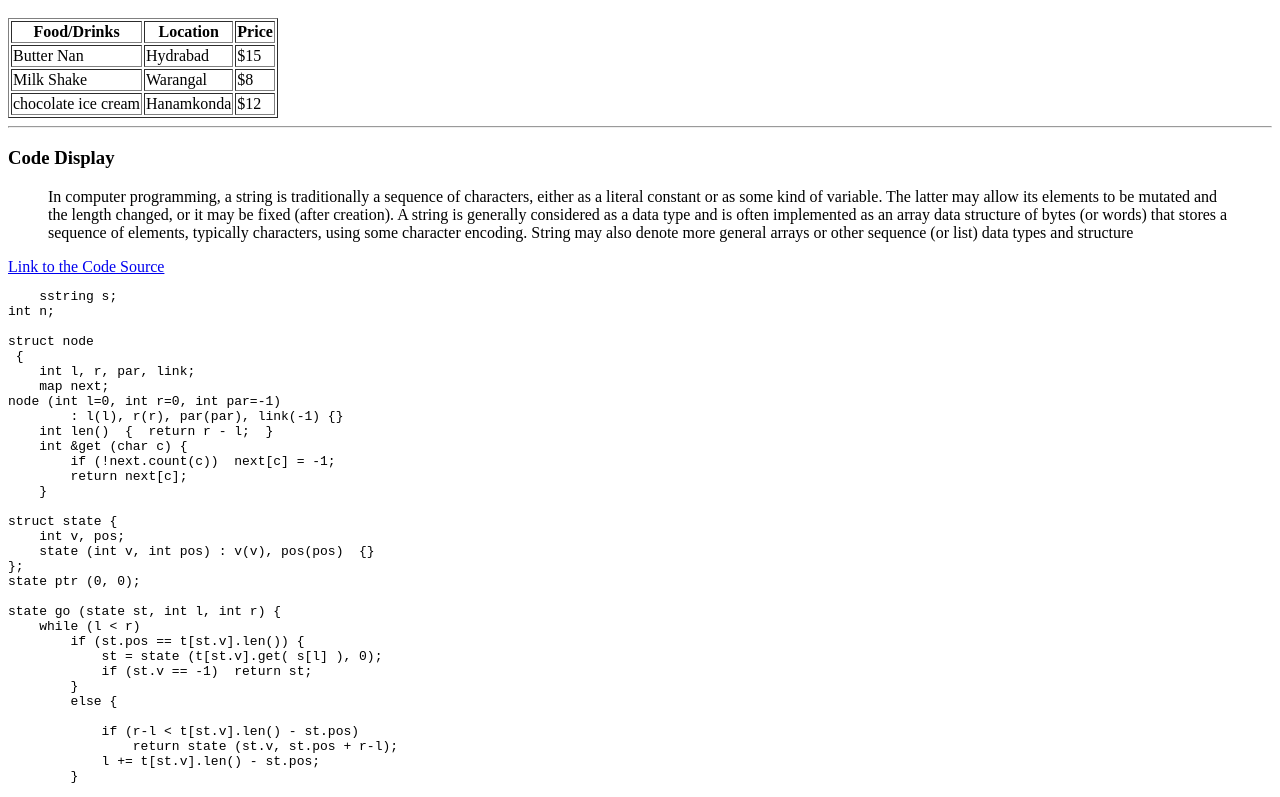
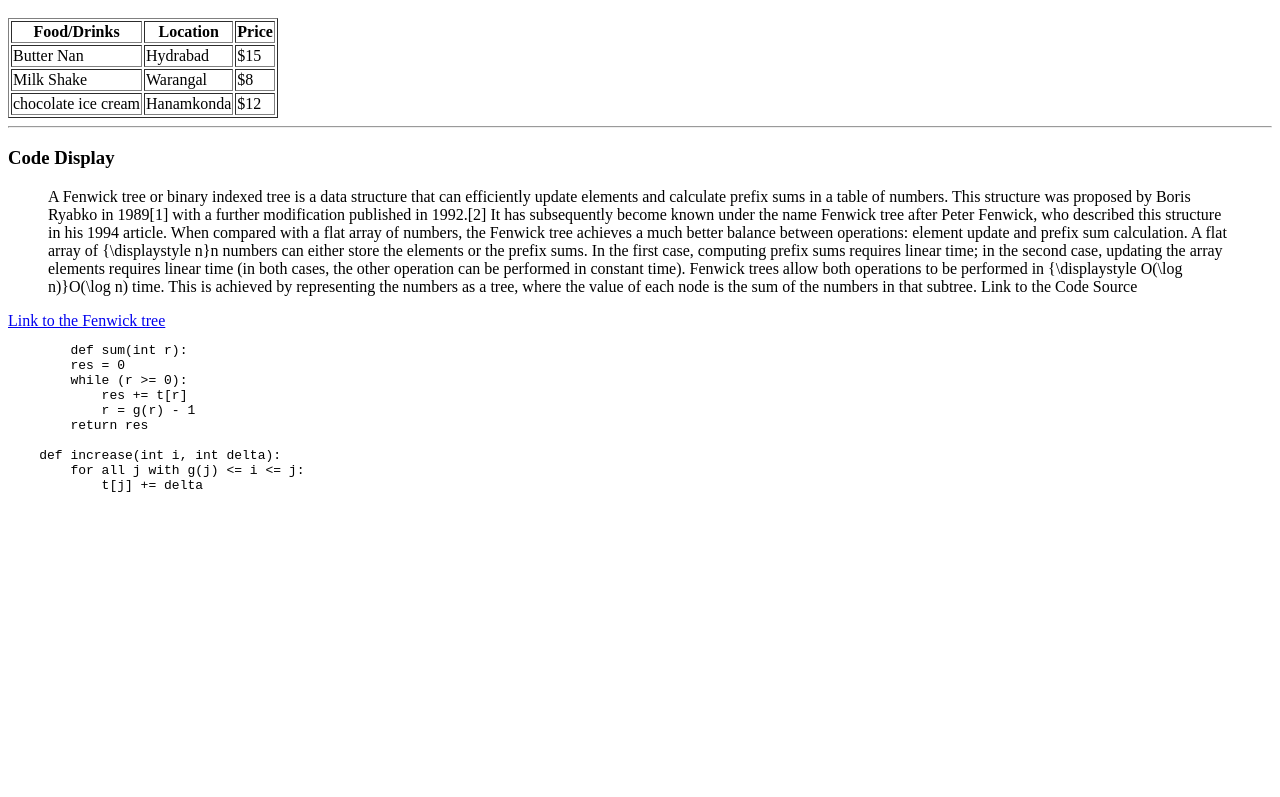
Before and after one commit to 44-563-WebApps-F21/webapps-f21-assignment-3-pnikhil24, a plain HTML site: page index.html in a window 1280 px wide. Shown: the part 631-1428 px from the top of the page. After the commit the page ends 1137 px from the top, so only its background shows below. Drawn offline with Linux system fonts and the light colour scheme.

Commit message:
Update index.html

```diff
--- a/index.html
+++ b/index.html
@@ -69,70 +69,31 @@
     </table>
     <hr>
     <h3>Code Display</h3>
-    <blockquote cite="https://en.wikipedia.org/wiki/String_(computer_science)">In computer programming, a string is
-        traditionally a sequence of characters, either as a literal constant or as some kind of variable. The latter may
-        allow its elements to be mutated and the length changed, or it may be fixed (after creation). A string is
-        generally considered as a data type and is often implemented as an array data structure of bytes (or words) that
-        stores a sequence of elements, typically characters, using some character encoding. String may also denote more
-        general arrays or other sequence (or list) data types and structure</blockquote>
-    <a href="https://cp-algorithms.com/string/suffix-tree-ukkonen.htm"> Link to the Code Source</a>
+    <blockquote cite="https://en.wikipedia.org/wiki/Fenwick_tree"> A Fenwick tree or binary indexed tree is a data
+        structure that can efficiently update elements and calculate prefix sums in a table of numbers.
+        This structure was proposed by Boris Ryabko in 1989[1] with a further modification published in 1992.[2] It has
+        subsequently become known under the name Fenwick tree after Peter Fenwick, who described this structure in his
+        1994 article. When compared with a flat array of numbers, the Fenwick tree achieves a much better balance
+        between operations: element update and prefix sum calculation. A flat array of {\displaystyle n}n numbers can
+        either store the elements or the prefix sums. In the first case, computing prefix sums requires linear time; in
+        the
+        second case, updating the array elements requires linear time (in both cases, the other operation can be
+        performed in constant time). Fenwick trees allow both operations to be performed in {\displaystyle O(\log
+        n)}O(\log n) time. This is achieved by representing the numbers as a tree, where the value of each node is the
+        sum of the numbers in that subtree. Link to the Code Source</blockquote>
+    <a href="https://en.wikipedia.org/wiki/Fenwick_tree">Link to the Fenwick tree</a>
     <pre>
-    sstring s;
-int n;
+        def sum(int r):
+        res = 0
+        while (r >= 0):
+            res += t[r]
+            r = g(r) - 1
+        return res
 
-struct node
- {
-    int l, r, par, link;
-    map<char,int> next;
-node (int l=0, int r=0, int par=-1)
-        : l(l), r(r), par(par), link(-1) {}
-    int len()  {  return r - l;  }
-    int &get (char c) {
-        if (!next.count(c))  next[c] = -1;
-        return next[c];
-    }
-
-struct state {
-    int v, pos;
-    state (int v, int pos) : v(v), pos(pos)  {}
-};
-state ptr (0, 0);
-
-state go (state st, int l, int r) {
-    while (l < r)
-        if (st.pos == t[st.v].len()) {
-            st = state (t[st.v].get( s[l] ), 0);
-            if (st.v == -1)  return st;
-        }
-        else {
-
-            if (r-l < t[st.v].len() - st.pos)
-                return state (st.v, st.pos + r-l);
-            l += t[st.v].len() - st.pos;
-        }
+    def increase(int i, int delta):
+        for all j with g(j) <= i <= j:
+            t[j] += delta
 </pre>
-
-
-
-
-
-
-
-
-
-
-
-
-
-
-
-
-
-
-
-
-
-
 </body>
 
 </html>
```
